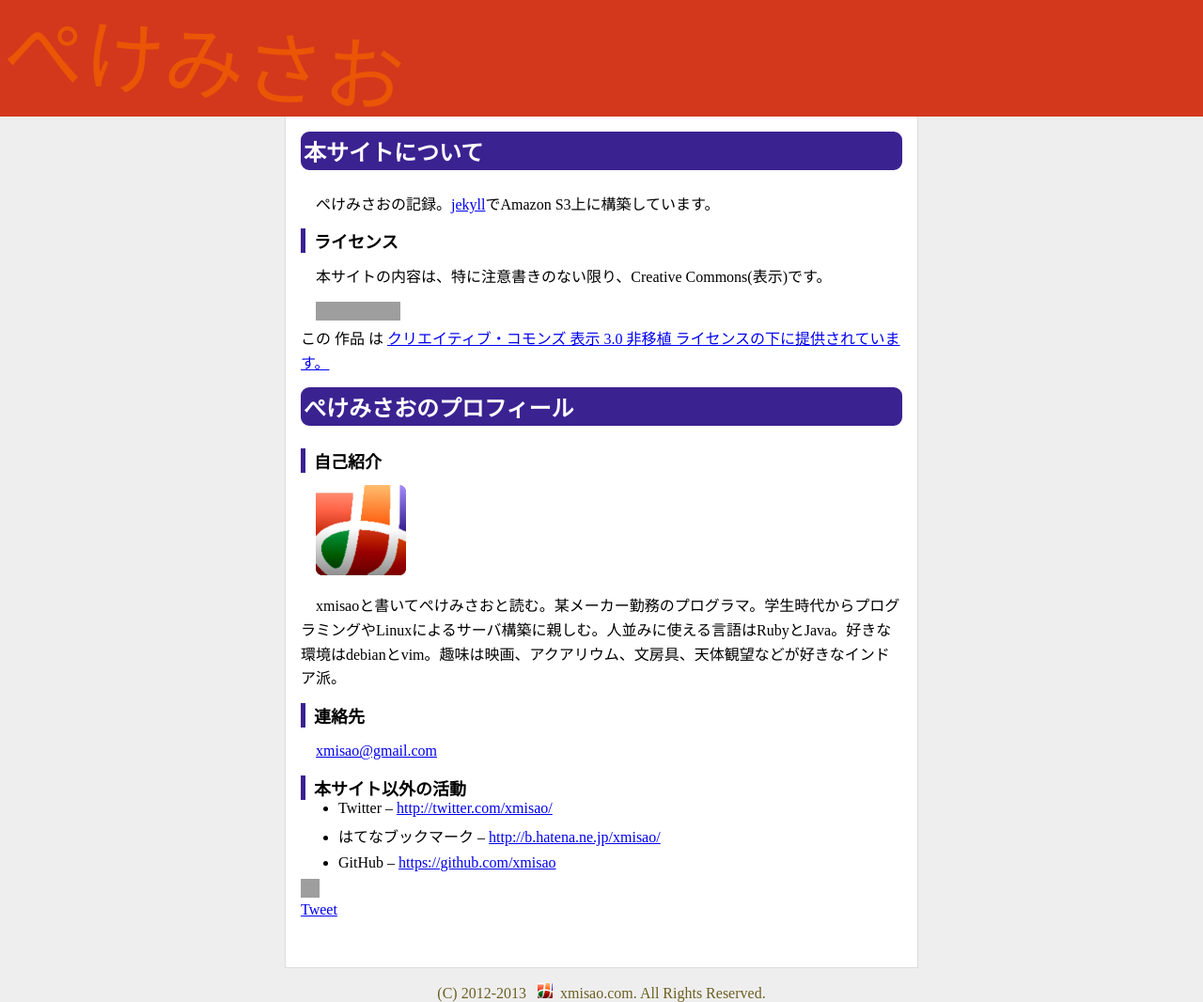
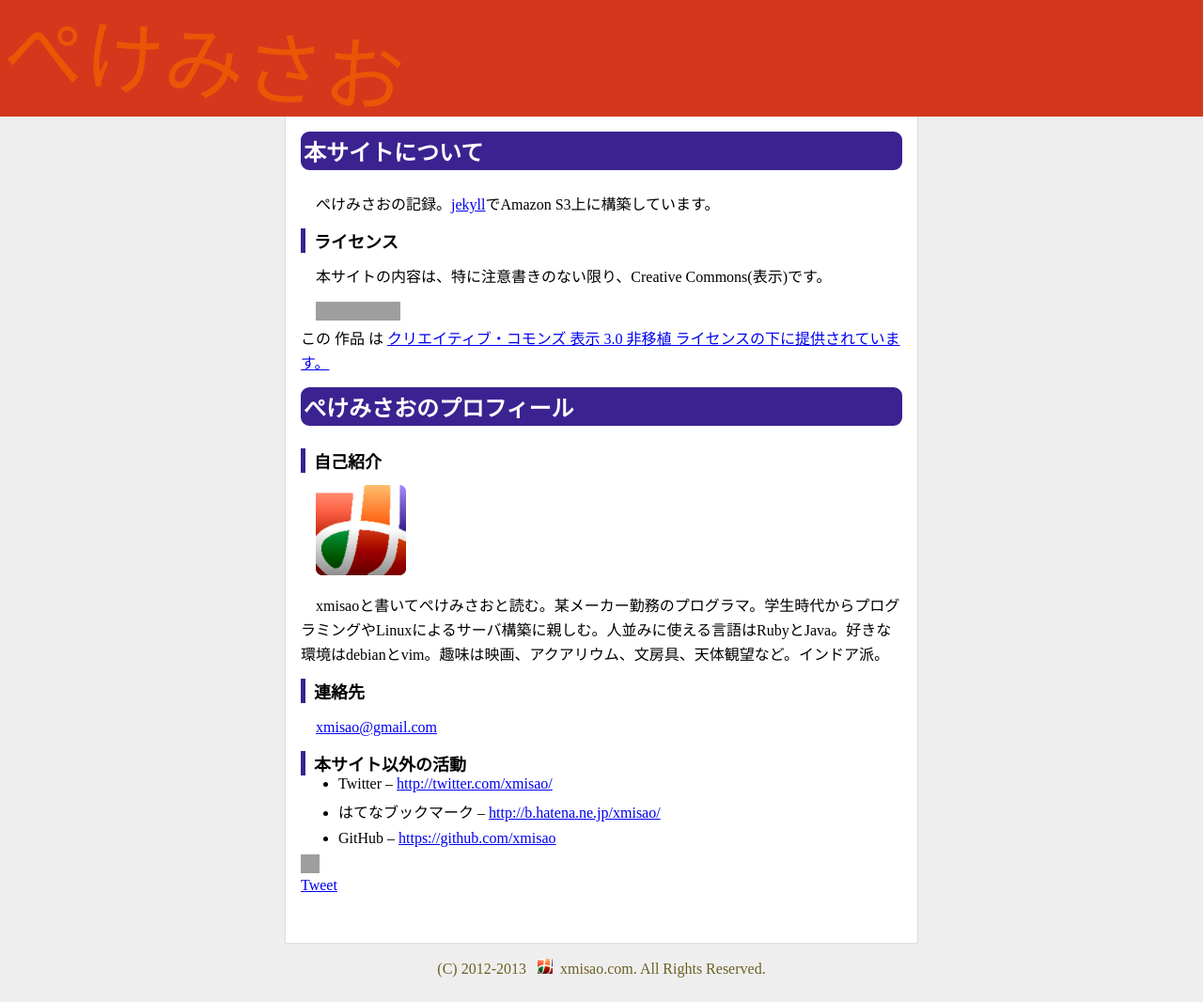
Before and after one commit to xmisao/www, a Jekyll site: the page built from about.md, in a window 1280 px wide. Shown: the whole page at 94% size. Built offline with Jekyll 4.4.1, drawn with Linux system fonts in a browser that asks for light colours; comment, search, counter and statistics services are not loaded; after the commit the page ends 1040 px from its top, so only the background shows below that; grey boxes are pictures that could not be loaded.

Commit message:
modiry about page

```diff
--- a/about.md
+++ b/about.md
@@ -19,7 +19,7 @@ title: About
 
 <img style="margin-left:auto; margin-right:auto" src="xmisao_icon_96x96.png" alt="み">
 
-xmisaoと書いてぺけみさおと読む。某メーカー勤務のプログラマ。学生時代からプログラミングやLinuxによるサーバ構築に親しむ。人並みに使える言語はRubyとJava。好きな環境はdebianとvim。趣味は映画、アクアリウム、文房具、天体観望などが好きなインドア派。
+xmisaoと書いてぺけみさおと読む。某メーカー勤務のプログラマ。学生時代からプログラミングやLinuxによるサーバ構築に親しむ。人並みに使える言語はRubyとJava。好きな環境はdebianとvim。趣味は映画、アクアリウム、文房具、天体観望など。インドア派。
 
 ## 連絡先
 
```
